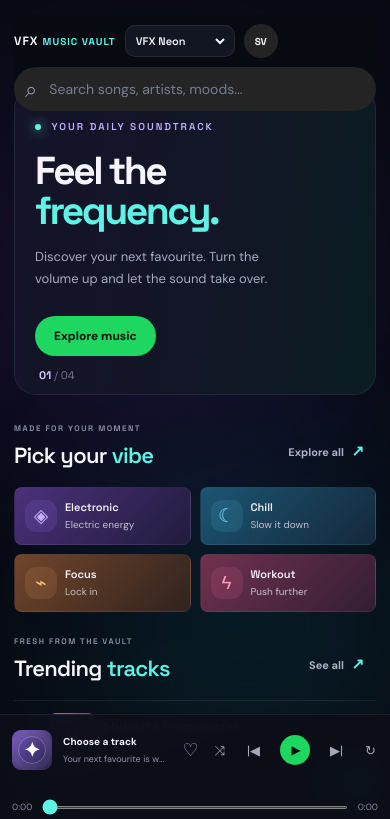
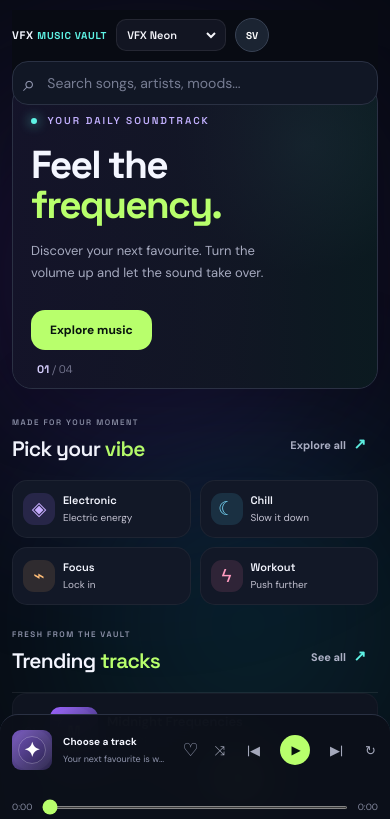
Before and after one commit to Rdx690/VFX-MUSIC-VAULT, a website: page index.html in a window 390 px wide. Shown: the top 819 px of the page. Drawn offline with Linux system fonts and the light colour scheme; no server answers.

Commit message:
Refresh VFX Music Vault with original lime and midnight visual theme

```diff
--- a/styles.css
+++ b/styles.css
@@ -125,3 +125,53 @@ body.search-active #tracksSection{margin-top:10px}
 body.search-active #tracksSection .section-heading{position:sticky;top:105px;z-index:10;background:var(--bg,#f5f5fb);padding:10px 0}
 .track-cover{background-image:none!important;overflow:hidden;display:grid;place-items:center}
 .track-cover img{width:100%;height:100%;object-fit:cover;display:block;border-radius:inherit}
+
+/* VFX original visual refresh — independent layout, not a copy of the reference */
+:root{--vfx-lime:#b8ff6c;--vfx-violet:#a78bfa;--vfx-panel:#111522;--vfx-line:#252b3b}
+body{background:#080b13;color:#f4f6ff}
+.ambient{opacity:.18;filter:blur(110px)}
+.app-shell{gap:0}
+.sidebar{background:#0c101a;border-right:1px solid #202638}
+.brand-mark{border-radius:13px;background:linear-gradient(145deg,#b8ff6c,#58d6c8);color:#07120e;box-shadow:none}
+.brand-name{letter-spacing:1.3px}
+.nav-item.active{background:#1b2230;color:#b8ff6c;box-shadow:inset 3px 0 #b8ff6c}
+.topbar{background:rgba(8,11,19,.88);backdrop-filter:blur(18px)}
+.searchbox{border:1px solid #2a3143;background:#111725;border-radius:16px}
+.searchbox:focus-within{border-color:#b8ff6c;box-shadow:0 0 0 3px #b8ff6c12}
+.searchbox input{color:#f4f6ff}
+.hero{border:1px solid #2b3144;border-radius:26px;background:radial-gradient(circle at 80% 20%,#253d47 0,transparent 34%),linear-gradient(120deg,#171a2b,#0d1820 75%);box-shadow:0 20px 70px #0003}
+.hero h1 em,.section-heading h2 em{color:#b8ff6c}
+.hero .primary-btn,.primary-btn{background:#b8ff6c;color:#07120e;border-radius:14px}
+.hero-disc{box-shadow:0 0 0 12px #b8ff6c0c,0 0 60px #8b5cf633}
+.mood-card{border:1px solid #ffffff0d;border-radius:15px;background:#121827}
+.mood-card:hover{border-color:#b8ff6c55;background:#192131}
+.track-row{border-bottom:1px solid #ffffff0a;border-radius:12px}
+.track-row:hover,.track-row.playing{background:#151d2a}
+.track-cover{border-radius:10px;background:linear-gradient(140deg,#283a46,#27213e)}
+.track-actions .icon-btn{border:1px solid #30394a;background:#171e2b;color:#dce3f3}
+.track-actions .icon-btn:hover{border-color:#b8ff6c;color:#b8ff6c}
+.track-actions .row-play,.row-play{background:#b8ff6c;color:#07120e;border-radius:12px}
+.install-app-btn{background:#b8ff6c;color:#07120e;border-radius:13px}
+.player{background:rgba(12,16,26,.96);border-top:1px solid #2a3143;backdrop-filter:blur(22px)}
+.play-btn{background:#b8ff6c!important;color:#07120e!important}
+.player-controls button.active{color:#b8ff6c}
+input[type=range]{accent-color:#b8ff6c}
+.avatar{background:#1b2432;border:1px solid #384254}
+.artist-card{background:#121827;border:1px solid #252d3e;border-radius:15px}
+.artist-card:hover{border-color:#b8ff6c55}
+.lyrics-panel{background:#0e1420;border-color:#2b3446}
+.lyrics-header small{color:#b8ff6c}
+@media(max-width:700px){
+ .main-content{padding:10px 12px 150px}
+ .topbar{background:#080b13;padding:8px 0 12px}
+ .mobile-brand{font-size:11px;letter-spacing:.7px}
+ .hero{border-radius:20px;padding:23px 18px 38px}
+ .hero h1{letter-spacing:-1.8px}
+ .section-heading h2{font-size:21px}
+ .track-row{grid-template-columns:22px 48px minmax(0,1fr);padding:13px 6px;border:1px solid #ffffff09;margin-bottom:7px;border-radius:14px;background:#0f1420}
+ .track-cover{width:48px;height:48px;min-width:48px}
+ .track-actions{justify-content:flex-start;padding-left:0}
+ .track-actions .icon-btn{border-radius:10px}
+ .track-actions .row-play{border-radius:10px}
+ .player{border-radius:18px 18px 0 0}
+}
```
